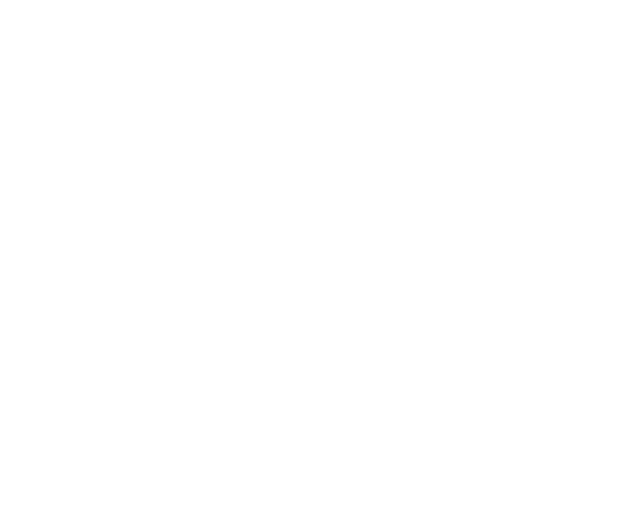
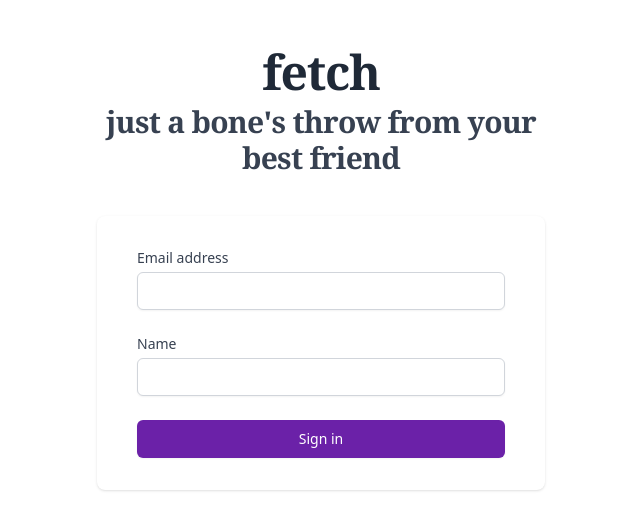
Before and after one commit to fridayfreed01/fetch-demo, a Next.js app in the folder fetch-demo/: page /login in a window 1280 px wide. Shown: the top 530 px of the page, without its empty margins (319-959 px from the left). Built offline with nearby package versions, Linux system fonts and the light colour scheme.

Commit message:
Updated header

```diff
--- a/fetch-demo/components/header.tsx
+++ b/fetch-demo/components/header.tsx
@@ -1,7 +1,6 @@
 import Link from "next/link";
 import { useRouter } from "next/router";
 import { useEffect } from "react";
-
 export const Header = (props: any) => {
   const username = props.username;
   const router = useRouter();
@@ -16,9 +15,9 @@
 
   return (
     <div className="bg-white border-b-2 border-double border-gray-600">
-      <div className="bg-gray-100 flex justify-end mb-2">
+      <div className="bg-gradient-to-r from-[#7d1f70] via-[#551653] to-[#1f081e] flex justify-end mb-2">
         <Link href="/login">
-          <div className="inline-flex m-2 justify-center rounded-md border border-gray-300 bg-white px-4 py-2 text-sm font-medium text-gray-700 shadow-sm hover:bg-gray-50 focus:outline-none focus:ring-2 focus:ring-orange-500 focus:ring-offset-2 focus:ring-offset-gray-100">
+          <div className="inline-flex m-2 justify-center rounded-md px-4 py-2 text-sm font-medium text-[#ffa900] shadow-sm hover:bg-gray-50 focus:outline-none focus:ring-2 focus:ring-orange-500 focus:ring-offset-2 focus:ring-offset-gray-100">
             Sign in / Register
           </div>
         </Link>
@@ -26,25 +25,9 @@
 
       <main className="flex justify-center mx-auto max-w-7xl px-4 sm:mt-10">
         <div className="text-center">
-          <h1 className="text-5xl tracking-tight font-serif font-bold text-gray-800">
-            <Link href="/">shopbop</Link>
-          </h1>
-          <h2 className="p-2 text-3xl tracking-tight font-serif font-bold text-gray-700">
-            <Link href="/">- bop to the top -</Link>
-          </h2>
-          <div className="space-x-10 pt-6 flex justify-between">
-            <Link href="/about">
-              <a className="text-gray-600 hover:text-gray-500">about</a>
-            </Link>
-            <Link href="/leaderboard">
-              <a className="text-gray-600 hover:text-gray-500">leaderboard</a>
-            </Link>
-            <button
-              className="text-gray-600 hover:text-gray-500"
-              onClick={handleClick}
-            >
-              closet
-            </button>
+          <img src="./fetchlogo.svg" />
+          <div className="space-x-10 pt-6 justify-center">
+            <div className="text-[#1f081e]">find your new best friend</div>
           </div>
         </div>
       </main>
--- a/fetch-demo/routes/index.tsx
+++ b/fetch-demo/routes/index.tsx
@@ -1,6 +1,7 @@
 import Link from "next/link";
 import { useRouter } from "next/router";
 import { useEffect, useState } from "react";
+import { Header } from "../components/header";
 
 export const Index = () => {
   const url = "https://frontend-take-home-service.fetch.com/auth/login/";
@@ -42,6 +43,7 @@
 
   return (
     <div>
+      <Header />
       <button onClick={() => handleFetchData()}>Find Dogs</button>
       {dogs.map((dog) => (
         <div key={dog}>
--- a/fetch-demo/routes/login.tsx
+++ b/fetch-demo/routes/login.tsx
@@ -3,14 +3,12 @@
 import { useState } from "react";
 
 export const Login = () => {
-  const [email, setEmail] = useState("");
-  const [username, setUsername] = useState("");
-  const [password, setPassword] = useState("");
+  const [email, setEmail] = useState([]);
+  const [name, setName] = useState([]);
   const url = "https://frontend-take-home-service.fetch.com";
 
   const router = useRouter();
 
-  // @ts-ignore
   const handleSubmit = (e) => {
     e.preventDefault();
     fetch(url, {
@@ -19,23 +17,25 @@
         "fetch-api-key":
           "eyJhbGciOiJIUzI1NiIsInR5cCI6IkpXVCJ9.eyJpYXQiOjE2NzgzMDU2MTF9.Ky49nXH6qgHJQ0CBsZGYsP7_Is2am3u5j3RAdEl457s",
       },
+      credentials: "include",
       body: JSON.stringify({
-        username: username,
-        password: password,
+        name: name,
+        email: email,
       }),
     }).catch((error) => {
       console.error("Fetch error: ", error);
     });
+  };
 
   return (
     <>
       <div className="flex min-h-full flex-col justify-center py-12 sm:px-6 lg:px-8">
         <div className="sm:mx-auto sm:w-full sm:max-w-md">
           <h1 className="text-5xl text-center tracking-tight font-serif font-bold text-gray-800">
-              <Link href="/">Fetch</Link>
+            <Link href="/">fetch</Link>
           </h1>
           <h2 className="p-2 text-3xl text-center tracking-tight font-serif font-bold text-gray-700">
-              sign in to your account
+            just a bone's throw from your best friend
           </h2>
         </div>
 
@@ -64,65 +64,32 @@
 
               <div>
                 <label
-                    htmlFor="username"
+                  htmlFor="name"
                   className="block text-sm font-medium text-gray-700"
                 >
-                    Username
+                  Name
                 </label>
                 <div className="mt-1">
                   <input
-                      onChange={(e) => setUsername(e.target.value)}
-                      id="username"
-                      name="username"
-                      type="username"
-                      autoComplete="username"
+                    onChange={(e) => setName(e.target.value)}
+                    id="name"
+                    name="name"
+                    type="name"
+                    autoComplete="name"
                     required
                     className="block w-full appearance-none rounded-md border border-gray-300 px-3 py-2 placeholder-gray-400 shadow-sm focus:border-orange-500 focus:outline-none focus:ring-orange-500 sm:text-sm"
                   />
                 </div>
               </div>
-
               <div>
-                  <label
-                    htmlFor="password"
-                    className="block text-sm font-medium text-gray-700"
-                  >
-                    Password
-                  </label>
-                  <div className="mt-1">
-                    <input
-                      onChange={(e) => setPassword(e.target.value)}
-                      id="password"
-                      name="password"
-                      type="password"
-                      autoComplete="current-password"
-                      required
-                      className="block w-full appearance-none rounded-md border border-gray-300 px-3 py-2 placeholder-gray-400 shadow-sm focus:border-orange-500 focus:outline-none focus:ring-orange-500 sm:text-sm"
-                    />
-                  </div>
-                </div>
-
-                <div>
+                <Link href="/">
                   <button
                     type="submit"
-                    className="flex w-full justify-center rounded-md border border-transparent bg-orange-600 py-2 px-4 text-sm font-medium text-white shadow-sm hover:bg-orange-700 focus:outline-none focus:ring-2 focus:ring-orange-500 focus:ring-offset-2"
+                    className="flex w-full justify-center rounded-md border border-transparent bg-purple-800 py-2 px-4 text-sm font-medium text-white shadow-sm hover:bg-purple-900 focus:outline-none focus:ring-2 focus:ring-orange-500 focus:ring-offset-2"
                   >
                     Sign in
                   </button>
-                </div>
-                <div className="mt-6">
-                  <div className="relative">
-                    <div className="absolute inset-0 flex items-center">
-                      <div className="w-full border-t border-gray-300" />
-                    </div>
-                    <div className="relative flex justify-center text-sm">
-                      <Link href="/createuser">
-                        <div className="bg-white px-2 text-gray-500">
-                          Or create an account
-                        </div>
                 </Link>
-                    </div>
-                  </div>
               </div>
             </form>
           </div>
@@ -131,4 +98,4 @@
     </>
   );
 };
-};
+// };
```
Lines whose indentation alone changed are shown as unchanged.
